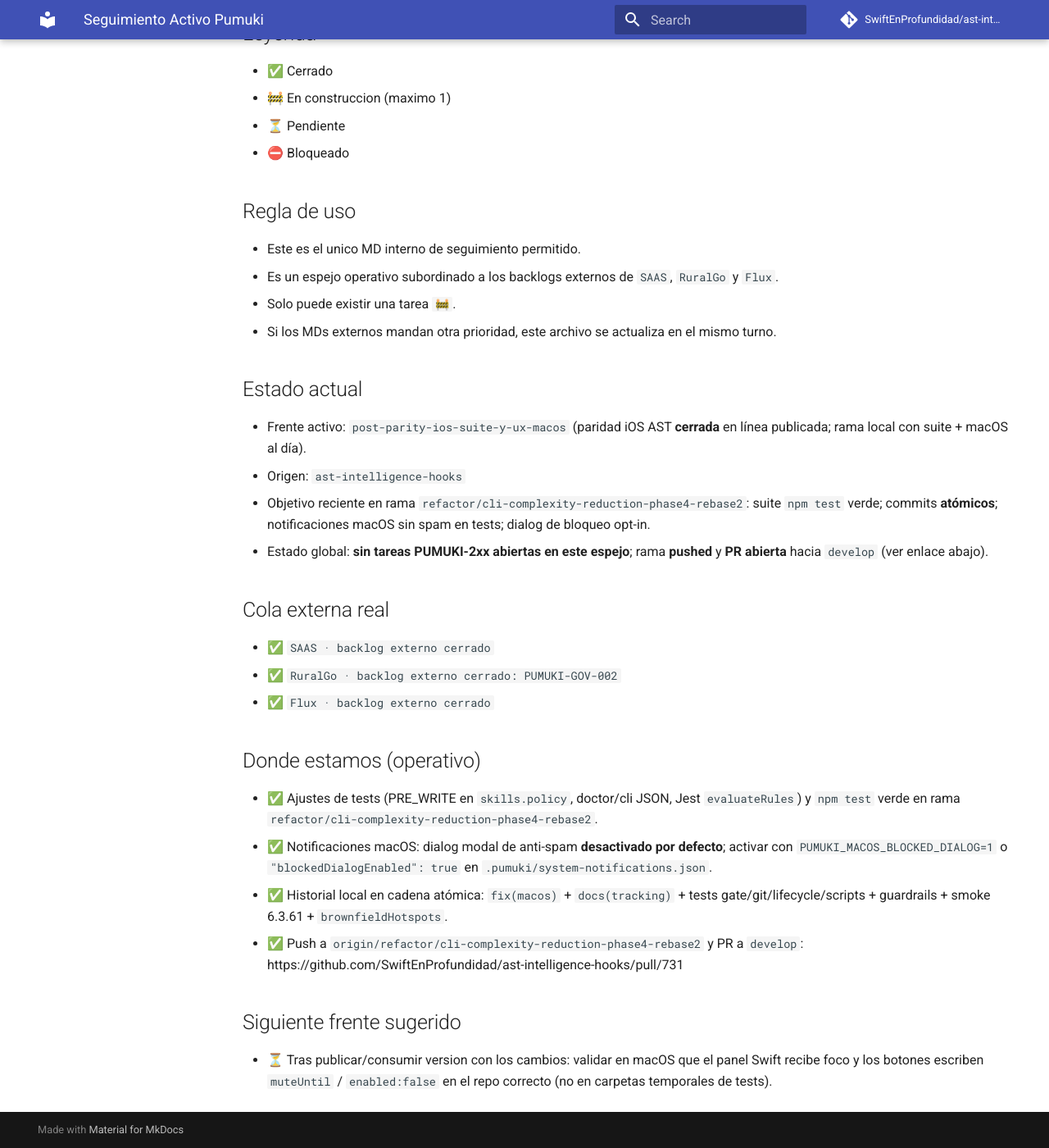
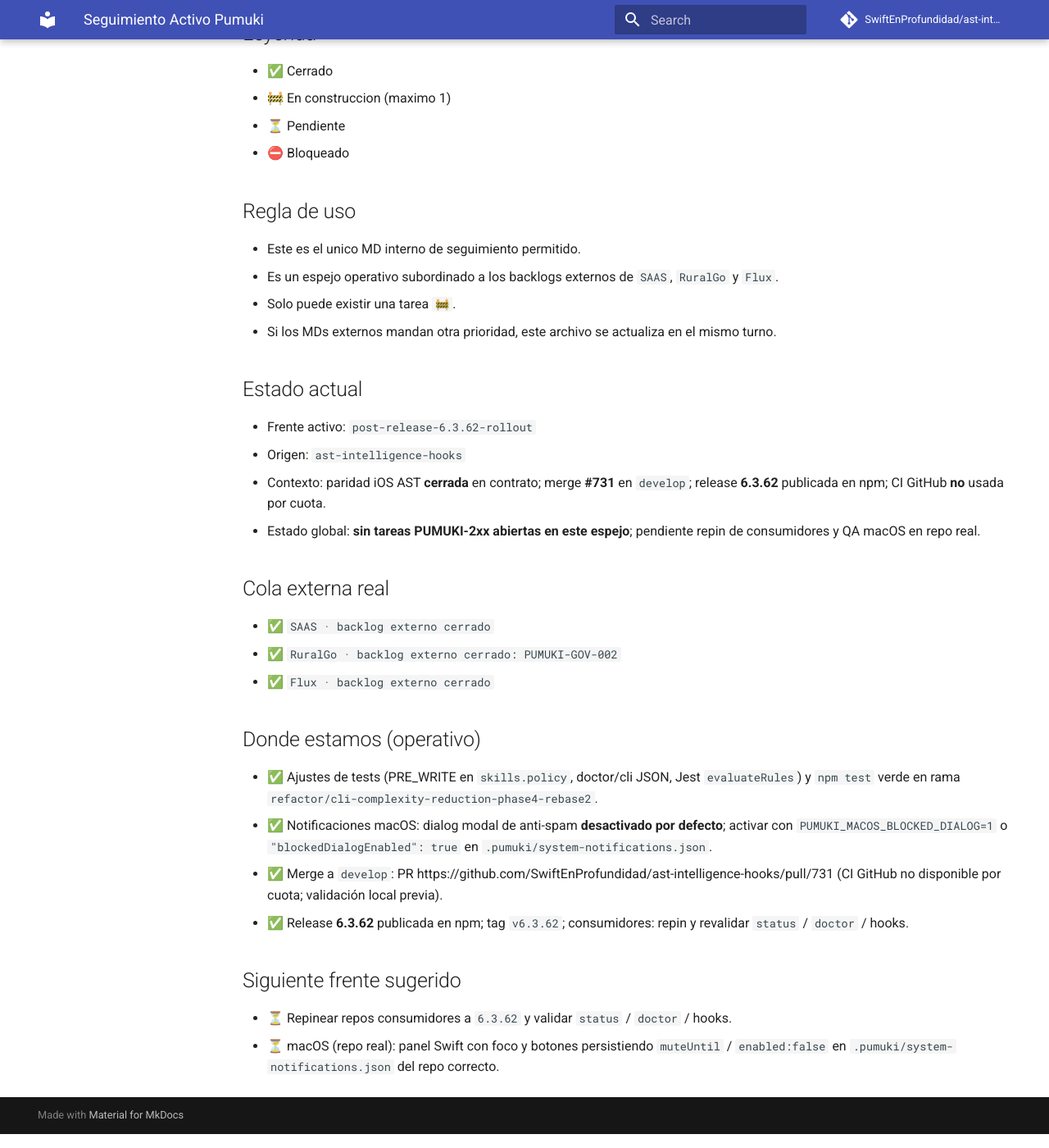
Before and after one commit to SwiftEnProfundidad/ast-intelligence-hooks, an MkDocs documentation site: the page built from docs/tracking/plan-activo-de-trabajo.md, in a window 1280 px wide and 1400 px high, scrolled down 205 px. Shown: the whole window at 82% size. Built offline with MkDocs 1.6.1 and Material for MkDocs 9.7.7, drawn with Linux system fonts in a browser that asks for light colours; comment, search, counter and statistics services are not loaded.

```diff
--- a/docs/tracking/plan-activo-de-trabajo.md
+++ b/docs/tracking/plan-activo-de-trabajo.md
@@ -16,10 +16,10 @@
 
 ## Estado actual
 
-- Frente activo: `post-parity-ios-suite-y-ux-macos` (paridad iOS AST **cerrada** en línea publicada; rama local con suite + macOS al día).
+- Frente activo: `post-release-6.3.62-rollout`
 - Origen: `ast-intelligence-hooks`
-- Objetivo reciente en rama `refactor/cli-complexity-reduction-phase4-rebase2`: suite `npm test` verde; commits **atómicos**; notificaciones macOS sin spam en tests; dialog de bloqueo opt-in.
-- Estado global: **sin tareas PUMUKI-2xx abiertas en este espejo**; rama **pushed** y **PR abierta** hacia `develop` (ver enlace abajo).
+- Contexto: paridad iOS AST **cerrada** en contrato; merge **#731** en `develop`; release **6.3.62** publicada en npm; CI GitHub **no** usada por cuota.
+- Estado global: **sin tareas PUMUKI-2xx abiertas en este espejo**; pendiente repin de consumidores y QA macOS en repo real.
 
 ## Cola externa real
 
@@ -31,9 +31,10 @@
 
 - ✅ Ajustes de tests (PRE_WRITE en `skills.policy`, doctor/cli JSON, Jest `evaluateRules`) y `npm test` verde en rama `refactor/cli-complexity-reduction-phase4-rebase2`.
 - ✅ Notificaciones macOS: dialog modal de anti-spam **desactivado por defecto**; activar con `PUMUKI_MACOS_BLOCKED_DIALOG=1` o `"blockedDialogEnabled": true` en `.pumuki/system-notifications.json`.
-- ✅ Historial local en cadena atómica: `fix(macos)` + `docs(tracking)` + tests gate/git/lifecycle/scripts + guardrails + smoke 6.3.61 + `brownfieldHotspots`.
-- ✅ Push a `origin/refactor/cli-complexity-reduction-phase4-rebase2` y PR a `develop`: https://github.com/SwiftEnProfundidad/ast-intelligence-hooks/pull/731
+- ✅ Merge a `develop`: PR https://github.com/SwiftEnProfundidad/ast-intelligence-hooks/pull/731 (CI GitHub no disponible por cuota; validación local previa).
+- ✅ Release **6.3.62** publicada en npm; tag `v6.3.62`; consumidores: repin y revalidar `status` / `doctor` / hooks.
 
 ## Siguiente frente sugerido
 
-- ⏳ Tras publicar/consumir version con los cambios: validar en macOS que el panel Swift recibe foco y los botones escriben `muteUntil` / `enabled:false` en el repo correcto (no en carpetas temporales de tests).
+- ⏳ Repinear repos consumidores a `6.3.62` y validar `status` / `doctor` / hooks.
+- ⏳ macOS (repo real): panel Swift con foco y botones persistiendo `muteUntil` / `enabled:false` en `.pumuki/system-notifications.json` del repo correcto.
--- a/package.json
+++ b/package.json
@@ -1,6 +1,6 @@
 {
   "name": "pumuki",
-  "version": "6.3.61",
+  "version": "6.3.62",
   "description": "Enterprise-grade AST Intelligence System with multi-platform support (iOS, Android, Backend, Frontend) and Feature-First + DDD + Clean Architecture enforcement. Includes dynamic violations API for intelligent querying.",
   "main": "index.js",
   "bin": {
```
Also changed, not shown: CHANGELOG.md (+12 -0 lines), docs/operations/RELEASE_NOTES.md (+9 -0 lines), 2 other files.
